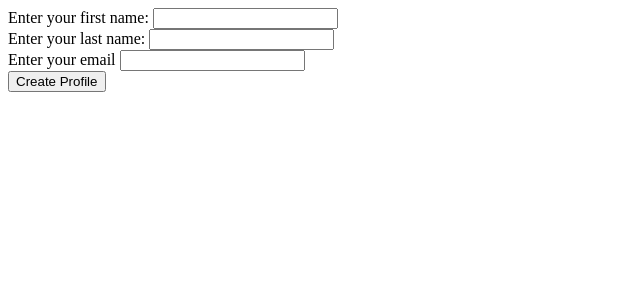
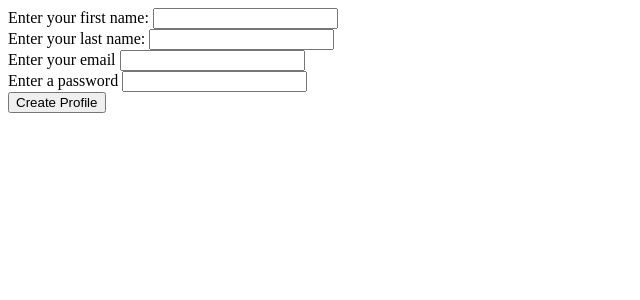
Before and after one commit to fabes/php_lessons, a PHP site: page /forms.php in a window 1280 px wide. Shown: the top 300 px of the page, without its empty margins (0-640 px from the left). Run offline with PHP 8.4, Linux system fonts and the light colour scheme.

Commit message:
added a password field to the form

```diff
--- a/forms.php
+++ b/forms.php
@@ -18,6 +18,10 @@
 		<div>
 			<label>Enter your email</label>
 			<input type="text" name="email">
+		</div>
+		<div>
+			<label>Enter a password</label>
+			<input type="password" name="password" >
 		</div>
 		<div>
 			<input type="submit" name="submit_button" value="Create Profile">
@@ -52,6 +56,12 @@ if(isset($_GET['submit_button'])){
 		print "<br/> Please enter a value for your email";
 	}//eof vaildating last name field
 
+	if($_GET['password'] != ''){
+		print "<br/>This is what was submitted for password --> ".$_GET['password'];
+	}else{
+		print "<br/> Please enter a value for your password";
+	}//eof vaildating last name field
+
 }//eof check if submit button is pressed/is set
 
 
```
